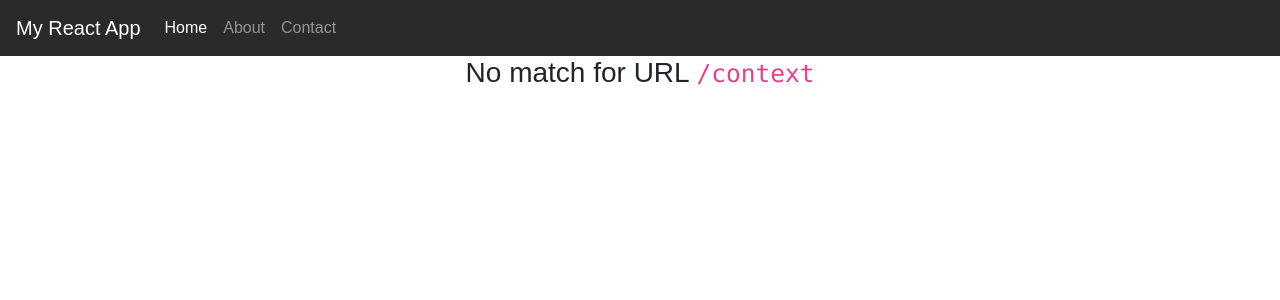
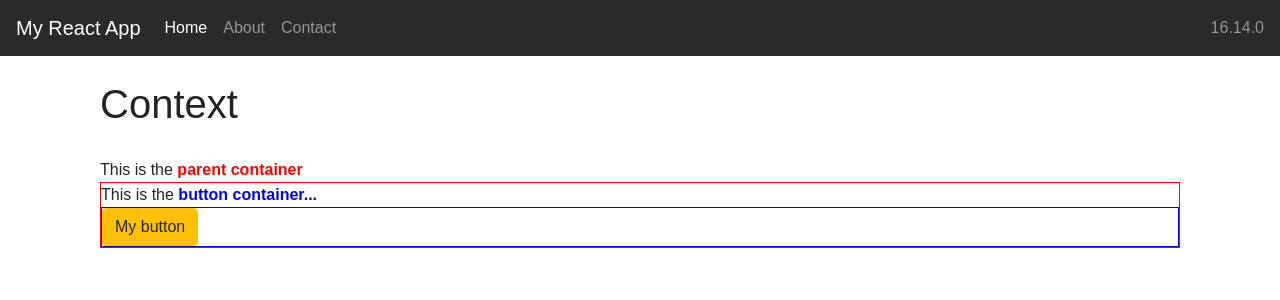
Before and after one commit to falconhour/my-react-app, a React (Create React App) app: page /context in a window 1280 px wide. Shown: the top 300 px of the page. Built offline with nearby package versions, Linux system fonts and the light colour scheme.

Commit message:
added context
added context

```diff
--- a/package.json
+++ b/package.json
@@ -5,9 +5,9 @@
   "dependencies": {
     "axios": "^0.18.0",
     "bootstrap": "^4.3.1",
-    "react": "^16.5.2",
+    "react": "^16.6.0",
     "react-bootstrap": "^1.0.0-beta.5",
-    "react-dom": "^16.5.2",
+    "react-dom": "^16.6.0",
     "react-router-dom": "^4.3.1",
     "react-scripts": "1.1.5"
   },
--- a/src/App.css
+++ b/src/App.css
@@ -1,3 +1,7 @@
+html, body {
+  height: 100%;
+}
+
 .App {
   text-align: center;
 }
--- a/src/App.js
+++ b/src/App.js
@@ -7,7 +7,7 @@ import About from './Components/About';
 import Contact from './Components/Contact';
 import UserManagement from './UserManagement';
 import TemperatureConverter from './TemperatureConverter';
-import ComponentContainer from './ComponentContainer';
+import Context from './Components/Context';
 
 class Main extends Component {
   constructor(props) {
@@ -30,6 +30,12 @@ class Main extends Component {
           component: TemperatureConverter,
           path: '/temperatureconverter',
           headingTitle: 'Temp Converter',
+          exact: false
+        }
+        ,{
+          component: Context,
+          path: '/context',
+          headingTitle: Context,
           exact: false
         }
         ,{
--- /dev/null
+++ b/src/Components/Context.js
@@ -0,0 +1,77 @@
+import React, { Component } from 'react';
+import OneSlicer from './Slicers/OneSlicer';
+import { Container, Row, Col, Button } from 'react-bootstrap';
+
+const MyContext = React.createContext();
+
+class MyContextProvider extends Component {
+    state = {
+        buttonName: 'My button',
+        buttonVariant: 'warning'
+    };
+
+    render() {
+        return (
+            <MyContext.Provider value={{
+                state: this.state,
+            }}>
+                {this.props.children}
+            </MyContext.Provider>
+        );
+    }
+}
+
+const ButtonContainer = (props) => (
+    <div>
+        This is the <span style={{color: 'blue', fontWeight: 'bold'}}>button container...</span>
+        <div style={{border: '1px solid blue'}}>
+            <CustomButton />
+        </div>
+    </div>
+)
+
+class CustomButton extends Component {
+    render() {
+        return (
+            <div>
+                <MyContext.Consumer>
+                    {(context) => (
+                        <Button variant={context.state.buttonVariant}>
+                            {context.state.buttonName}
+                        </Button>
+                    )}
+                </MyContext.Consumer>
+            </div>
+        );
+    }
+}
+
+class Context extends Component {
+    //...other codes...
+    render() {
+        return (
+            <OneSlicer>
+                <div className='module'>
+                    <Container>
+                        <Row>
+                            <Col>
+                                <h1>Context</h1>
+                                <div>
+                                    This is the <span style={{color: 'red', fontWeight: 'bold'}}>parent container</span>
+                                    <div style={{border: '1px solid red'}}>
+                                        <MyContextProvider>
+                                            <ButtonContainer />
+                                        </MyContextProvider>
+                                    </div>
+                                </div>
+                            </Col>
+                        </Row>
+                    </Container>
+                </div>
+            </OneSlicer>
+        );
+    }
+    //...other codes...
+}
+
+export default Context;
--- a/src/Components/Featured/Featured.js
+++ b/src/Components/Featured/Featured.js
@@ -24,6 +24,11 @@ class Featured extends Component {
                             <Link className="nav-link" to="/temperatureconverter" >Temperature Converter</Link>
                         </Button>
                     </Col>
+                    <Col>
+                        <Button variant="dark" block>
+                            <Link className="nav-link" to="/context" >Context</Link>
+                        </Button>
+                    </Col>
                 </Row>
             </Container>
         );
--- a/src/NavigationBar.js
+++ b/src/NavigationBar.js
@@ -17,7 +17,9 @@ class NavigationBar extends Component {
                     <NavLink className="nav-link" to="/about">About</NavLink>
                     <NavLink className="nav-link" to="/contact">Contact</NavLink>
                 </Nav>
-
+                <Navbar.Text className="justify-content-end">
+                    {React.version}
+                </Navbar.Text>
             </Navbar>
         );
     }
--- a/src/TemperatureConverter.js
+++ b/src/TemperatureConverter.js
@@ -1,6 +1,7 @@
 import React, { Component } from 'react';
-import { Form, Container, Col, Alert } from 'react-bootstrap';
+import { Form, Container, Col, Alert, Row } from 'react-bootstrap';
 import './TemperatureConverter.css';
+import OneSlicer from './Components/Slicers/OneSlicer';
 
 class Celcius extends Component {
     constructor(props) {
@@ -12,7 +13,8 @@ class Celcius extends Component {
         this.props.handleConvertToFahrenheit(e);
     }
 
-    render() {4
+    render() {
+        4
         return (
             <div>
                 <Form.Label>Celsius</Form.Label>
@@ -36,7 +38,8 @@ class Fahrenheit extends Component {
         this.props.handleConvertToCelcius(e);
     }
 
-    render() {4
+    render() {
+        4
         return (
             <div>
                 <Form.Label>Fahrenheit</Form.Label>
@@ -61,7 +64,7 @@ class Boiler extends Component {
 
         return (
             <Alert variant={isBoiling ? 'danger' : 'info'} >
-                {isBoiling ? 'Water is boiling!!!' : 'Just chill and wait to boil.' }
+                {isBoiling ? 'Water is boiling!!!' : 'Just chill and wait to boil.'}
             </Alert>
         );
     }
@@ -79,29 +82,34 @@ class TemperatureConverter extends Component {
     }
 
     handleConvertToFahrenheit(e) {
-        this.setState({celcius: e.target.value})
+        this.setState({ celcius: e.target.value })
 
         const celcius = this.state.celcius
-        const calculatedCelcius = (celcius * (9/5)) + 32
-        this.setState({fahrenheit: calculatedCelcius})
+        const calculatedCelcius = (celcius * (9 / 5)) + 32
+        this.setState({ fahrenheit: calculatedCelcius })
     }
 
     handleConvertToCelcius(e) {
-        this.setState({fahrenheit: e.target.value})
+        this.setState({ fahrenheit: e.target.value })
 
         const fahrenheit = this.state.fahrenheit
-        const calculatedFahrenheit = (fahrenheit - 32) * (5/9)
-        this.setState({celcius: calculatedFahrenheit})
+        const calculatedFahrenheit = (fahrenheit - 32) * (5 / 9)
+        this.setState({ celcius: calculatedFahrenheit })
     }
 
     render() {
         return (
+            <OneSlicer>
                 <div className='module'>
+                    <Container>
+                        <Row>
+                            <Col>
+                                <h1>Temperature Converter</h1>
                                 <Container>
                                     <Form>
                                         <Form.Row>
                                             <Col>
-                                <Boiler temperatureValue={this.state.celcius}/>
+                                                <Boiler temperatureValue={this.state.celcius} />
                                             </Col>
                                         </Form.Row>
                                         <Form.Row>
@@ -118,8 +126,11 @@ class TemperatureConverter extends Component {
                                         </Form.Row>
                                     </Form>
                                 </Container>
-
+                            </Col>
+                        </Row>
+                    </Container>
                 </div>
+            </OneSlicer>
         );
     }
 }
--- a/src/UserManagement.js
+++ b/src/UserManagement.js
@@ -1,10 +1,9 @@
-import React, { Component } from 'react';
+import React, { Component, Suspense } from 'react';
 import { Container, Col, Row, Alert } from 'react-bootstrap';
 import './UserManagement.css';
 import UserList from './UserList';
 import Axios from 'axios';
 import OneSlicer from './Components/Slicers/OneSlicer';
-
 class UserManagement extends Component {
     constructor(props) {
         super(props);
@@ -86,11 +85,10 @@ class UserManagement extends Component {
                                     <button>Submit</button>
                                 </form>
                                 <hr />
-                                {this.state.contacts.length === 0 ?
+                                {/* {this.state.contacts.length === 0 ?
                                     <Alert variant='info'>No data found.</Alert> :
                                     <UserList contacts={this.state.contacts} />
-                                }
-
+                                } */}
                             </Col>
                         </Row>
                     </Container>
```
Also changed, not shown: src/Footer.js (added, +11 -0 lines), src/Footer.css (added), 1 other file (tests, documents, lock files or other folders). Lines whose indentation alone changed are shown as unchanged.
